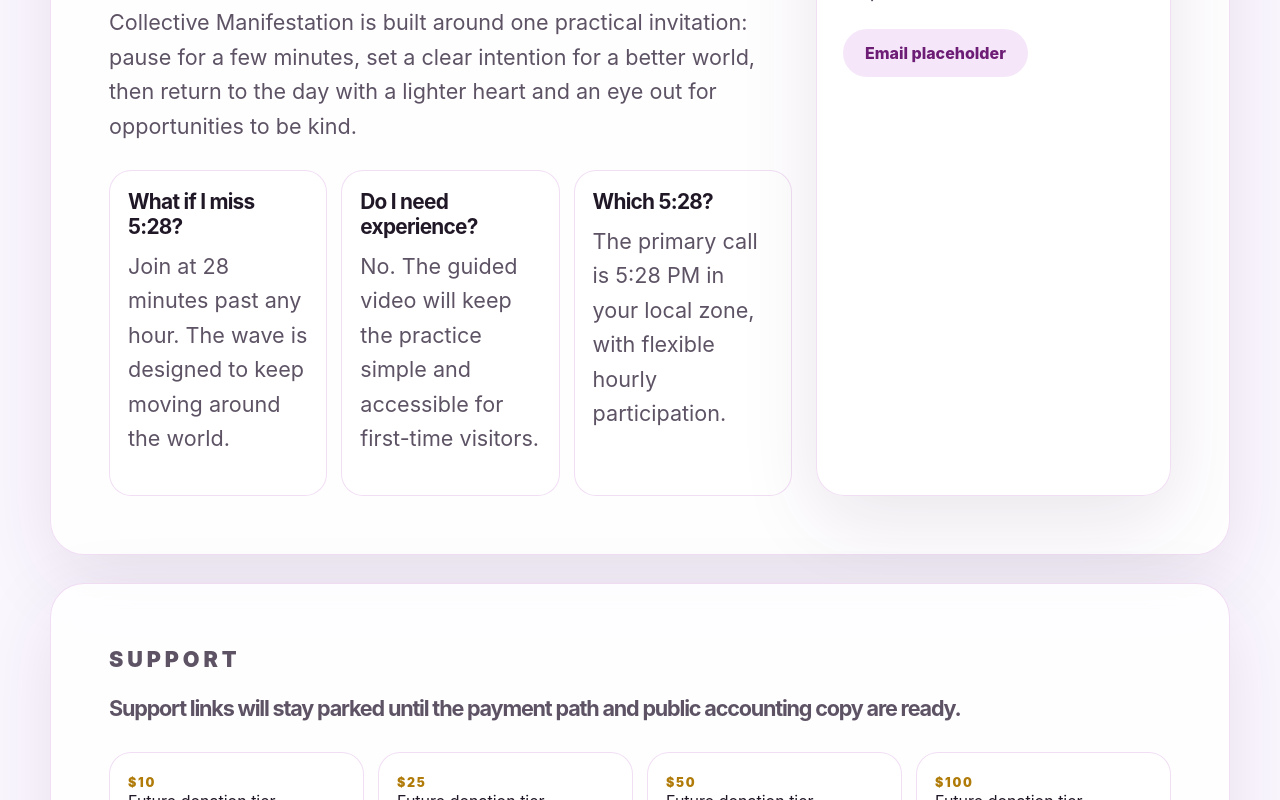
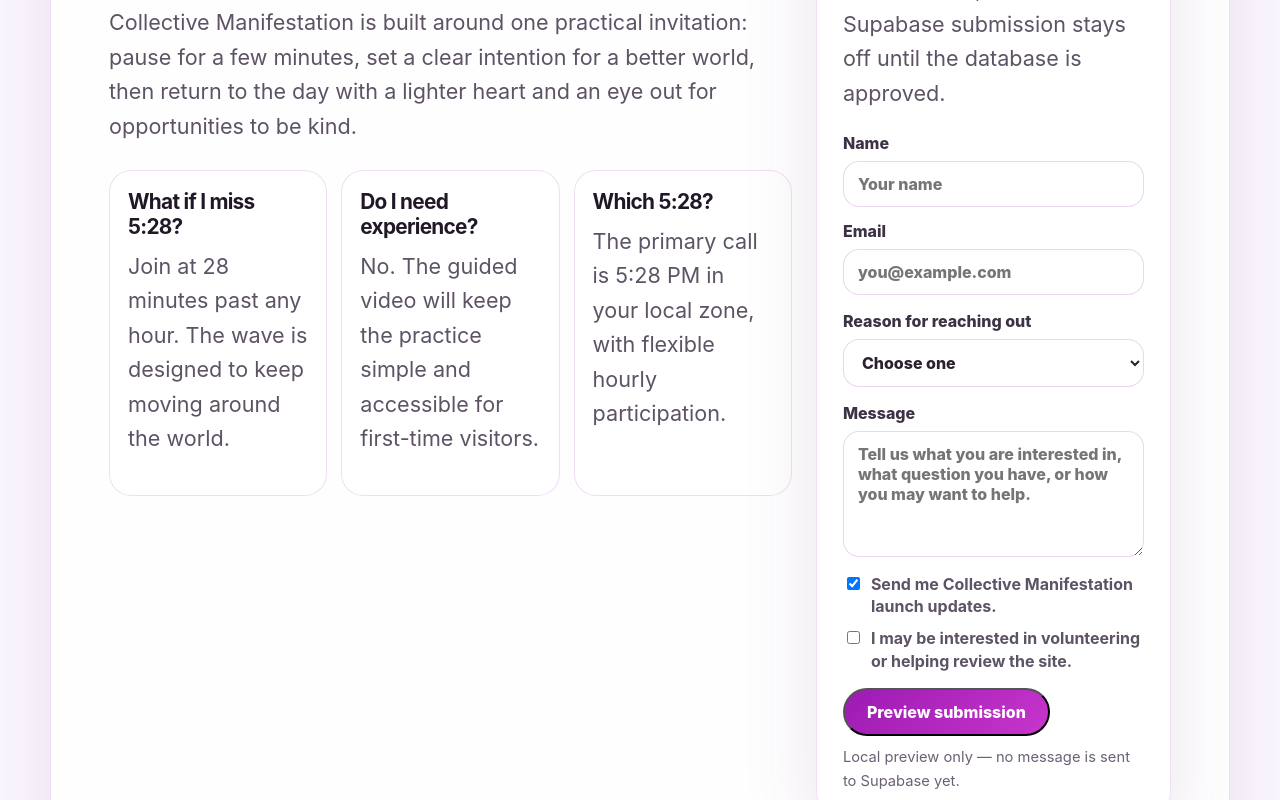
Before and after one commit to 528manifestation/collective-manifestation, a React (Vite) app: page / in a window 1280 px wide. Shown: the part 6940-7740 px from the top of the page. Built offline with nearby package versions, Linux system fonts and the light colour scheme.

Commit message:
feat: add local contact waitlist form

```diff
--- a/src/App.tsx
+++ b/src/App.tsx
@@ -1,5 +1,6 @@
 import { useMemo } from 'react';
 
+import { ContactWaitlistForm } from './components/ContactWaitlistForm';
 import {
   getCurrentManifestWaveSlot,
   getSlotCardPath,
@@ -206,12 +207,10 @@ function App() {
         <div className="panel" id="contact">
           <strong>Contact / waitlist</strong>
           <p>
-            The launch version will invite questions, suggestions, volunteer interest, and early community
-            signup through Supabase-backed forms.
+            This local form is ready for launch-review feedback, volunteer interest, and early updates.
+            It validates in the browser now; the real Supabase submission stays off until the database is approved.
           </p>
-          <a className="button secondary" href="mailto:hello@collectivemanifestation.org">
-            Email placeholder
-          </a>
+          <ContactWaitlistForm />
         </div>
       </section>
 
--- /dev/null
+++ b/src/components/ContactWaitlistForm.tsx
@@ -0,0 +1,142 @@
+import { FormEvent, useState } from 'react';
+
+import {
+  ContactInterest,
+  ContactWaitlistErrors,
+  ContactWaitlistForm as ContactWaitlistFormState,
+  createContactWaitlistPayload,
+  initialContactWaitlistForm,
+  validateContactWaitlistForm,
+} from '../lib/contactForm';
+
+type InterestOption = {
+  value: Exclude<ContactInterest, ''>;
+  label: string;
+};
+
+const interestOptions: InterestOption[] = [
+  { value: 'waitlist', label: 'Join the early update list' },
+  { value: 'question', label: 'Ask a question' },
+  { value: 'volunteer', label: 'Volunteer or collaborate' },
+  { value: 'support', label: 'Support / donation question' },
+];
+
+export function ContactWaitlistForm() {
+  const [form, setForm] = useState<ContactWaitlistFormState>(initialContactWaitlistForm);
+  const [errors, setErrors] = useState<ContactWaitlistErrors>({});
+  const [statusMessage, setStatusMessage] = useState('');
+
+  function updateField<Field extends keyof ContactWaitlistFormState>(
+    field: Field,
+    value: ContactWaitlistFormState[Field],
+  ) {
+    setForm((current) => ({ ...current, [field]: value }));
+    setErrors((current) => ({ ...current, [field]: undefined }));
+    setStatusMessage('');
+  }
+
+  function handleSubmit(event: FormEvent<HTMLFormElement>) {
+    event.preventDefault();
+
+    const validation = validateContactWaitlistForm(form);
+    setErrors(validation.errors);
+
+    if (!validation.isValid) {
+      setStatusMessage('Please fix the highlighted fields before sending.');
+      return;
+    }
+
+    const payload = createContactWaitlistPayload(form);
+    console.info('Local-only contact/waitlist preview payload:', payload);
+    setStatusMessage(
+      'Local preview captured. Supabase submission is intentionally disabled until the database is approved.',
+    );
+  }
+
+  return (
+    <form className="contact-form" onSubmit={handleSubmit} noValidate>
+      <div className="form-grid">
+        <label>
+          <span>Name</span>
+          <input
+            autoComplete="name"
+            name="name"
+            onChange={(event) => updateField('name', event.target.value)}
+            placeholder="Your name"
+            type="text"
+            value={form.name}
+          />
+          {errors.name ? <small className="field-error">{errors.name}</small> : null}
+        </label>
+
+        <label>
+          <span>Email</span>
+          <input
+            autoComplete="email"
+            name="email"
+            onChange={(event) => updateField('email', event.target.value)}
+            placeholder="you@example.com"
+            type="email"
+            value={form.email}
+          />
+          {errors.email ? <small className="field-error">{errors.email}</small> : null}
+        </label>
+      </div>
+
+      <label>
+        <span>Reason for reaching out</span>
+        <select
+          name="interest"
+          onChange={(event) => updateField('interest', event.target.value as ContactInterest)}
+          value={form.interest}
+        >
+          <option value="">Choose one</option>
+          {interestOptions.map((option) => (
+            <option key={option.value} value={option.value}>
+              {option.label}
+            </option>
+          ))}
+        </select>
+        {errors.interest ? <small className="field-error">{errors.interest}</small> : null}
+      </label>
+
+      <label>
+        <span>Message</span>
+        <textarea
+          name="message"
+          onChange={(event) => updateField('message', event.target.value)}
+          placeholder="Tell us what you are interested in, what question you have, or how you may want to help."
+          rows={5}
+          value={form.message}
+        />
+        {errors.message ? <small className="field-error">{errors.message}</small> : null}
+      </label>
+
+      <div className="checkbox-stack">
+        <label>
+          <input
+            checked={form.wantsUpdates}
+            onChange={(event) => updateField('wantsUpdates', event.target.checked)}
+            type="checkbox"
+          />
+          <span>Send me Collective Manifestation launch updates.</span>
+        </label>
+        <label>
+          <input
+            checked={form.wantsToVolunteer}
+            onChange={(event) => updateField('wantsToVolunteer', event.target.checked)}
+            type="checkbox"
+          />
+          <span>I may be interested in volunteering or helping review the site.</span>
+        </label>
+      </div>
+
+      <div className="form-actions">
+        <button className="button primary" type="submit">
+          Preview submission
+        </button>
+        <p>{statusMessage || 'Local preview only — no message is sent to Supabase yet.'}</p>
+      </div>
+    </form>
+  );
+}
--- /dev/null
+++ b/src/lib/contactForm.ts
@@ -0,0 +1,76 @@
+export type ContactInterest = 'question' | 'waitlist' | 'volunteer' | 'support' | '';
+
+export type ContactWaitlistForm = {
+  name: string;
+  email: string;
+  interest: ContactInterest;
+  message: string;
+  wantsUpdates: boolean;
+  wantsToVolunteer: boolean;
+};
+
+export type ContactWaitlistErrors = Partial<Record<keyof Pick<ContactWaitlistForm, 'name' | 'email' | 'interest' | 'message'>, string>>;
+
+export type ContactWaitlistValidation = {
+  isValid: boolean;
+  errors: ContactWaitlistErrors;
+};
+
+export type ContactWaitlistPayload = Omit<ContactWaitlistForm, 'interest'> & {
+  interest: Exclude<ContactInterest, ''>;
+  submissionMode: 'local-preview';
+  createdAt: string;
+};
+
+export const initialContactWaitlistForm: ContactWaitlistForm = {
+  name: '',
+  email: '',
+  interest: '',
+  message: '',
+  wantsUpdates: true,
+  wantsToVolunteer: false,
+};
+
+const emailPattern = /^[^\s@]+@[^\s@]+\.[^\s@]+$/;
+
+export function validateContactWaitlistForm(form: ContactWaitlistForm): ContactWaitlistValidation {
+  const errors: ContactWaitlistErrors = {};
+
+  if (!form.name.trim()) {
+    errors.name = 'Please enter your name.';
+  }
+
+  if (!emailPattern.test(form.email.trim())) {
+    errors.email = 'Please enter a valid email address.';
+  }
+
+  if (!form.interest) {
+    errors.interest = 'Please choose the reason you are reaching out.';
+  }
+
+  if (!form.message.trim()) {
+    errors.message = 'Please add a short message.';
+  }
+
+  return {
+    isValid: Object.keys(errors).length === 0,
+    errors,
+  };
+}
+
+export function createContactWaitlistPayload(form: ContactWaitlistForm): ContactWaitlistPayload {
+  if (!form.interest) {
+    throw new Error('Cannot create contact/waitlist payload without an interest.');
+  }
+
+  return {
+    name: form.name.trim(),
+    email: form.email.trim().toLowerCase(),
+    interest: form.interest,
+    message: form.message.trim(),
+    wantsUpdates: form.wantsUpdates,
+    wantsToVolunteer: form.wantsToVolunteer,
+    submissionMode: 'local-preview',
+    createdAt: new Date().toISOString(),
+  };
+}
--- a/src/styles.css
+++ b/src/styles.css
@@ -40,6 +40,13 @@ a {
 button,
 a {
   -webkit-tap-highlight-color: transparent;
+}
+
+button,
+input,
+select,
+textarea {
+  font: inherit;
 }
 
 main {
@@ -366,6 +373,87 @@ h3 {
   font-size: 1.15rem;
 }
 
+.contact-form {
+  display: grid;
+  gap: 16px;
+  margin-top: 22px;
+}
+
+.form-grid {
+  display: grid;
+  grid-template-columns: 1fr;
+  gap: 14px;
+}
+
+.contact-form label {
+  display: grid;
+  gap: 8px;
+  color: #3d3245;
+  font-weight: 800;
+}
+
+.contact-form input,
+.contact-form select,
+.contact-form textarea {
+  width: 100%;
+  border: 1px solid rgba(156, 27, 179, 0.18);
+  border-radius: 16px;
+  padding: 12px 14px;
+  color: #2a2030;
+  background: rgba(255, 255, 255, 0.84);
+  outline: none;
+  transition:
+    border-color 160ms ease,
+    box-shadow 160ms ease;
+}
+
+.contact-form textarea {
+  resize: vertical;
+}
+
+.contact-form input:focus,
+.contact-form select:focus,
+.contact-form textarea:focus {
+  border-color: rgba(156, 27, 179, 0.6);
+  box-shadow: 0 0 0 4px rgba(156, 27, 179, 0.1);
+}
+
+.field-error {
+  color: #a5142f;
+  font-size: 0.82rem;
+  font-weight: 800;
+}
+
+.checkbox-stack {
+  display: grid;
+  gap: 10px;
+}
+
+.checkbox-stack label {
+  grid-template-columns: auto 1fr;
+  align-items: start;
+  color: #5d5365;
+  font-weight: 700;
+  line-height: 1.4;
+}
+
+.checkbox-stack input {
+  width: auto;
+  margin-top: 4px;
+}
+
+.form-actions {
+  display: grid;
+  gap: 10px;
+  justify-items: start;
+}
+
+.form-actions p {
+  margin: 0;
+  color: #6d6075;
+  font-size: 0.92rem;
+}
+
 .faq-grid,
 .support-grid {
   display: grid;
@@ -443,6 +531,7 @@ h3 {
   .zone-feature-grid,
   .card-gallery,
   .song-card,
+  .form-grid,
   .faq-grid,
   .support-grid {
     grid-template-columns: 1fr;
```
Also changed, not shown: 1 other file (tests, documents, lock files or other folders).
